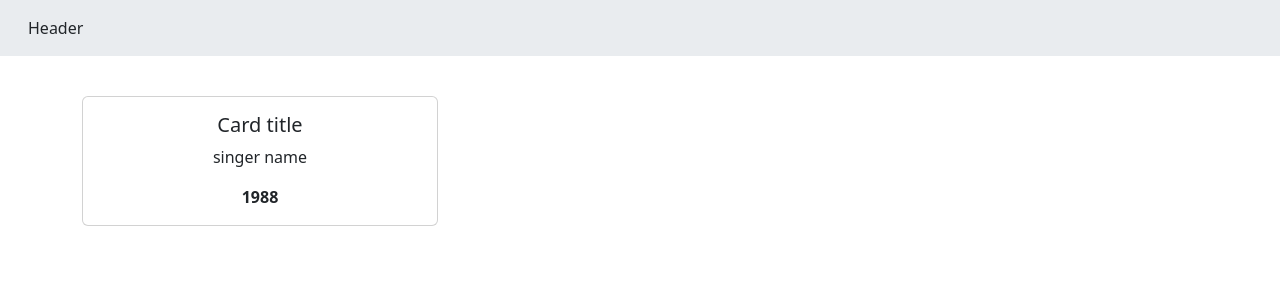
After one commit to orsoli/php-dischi-json, a PHP site: page /app/index.html in a window 1280 px wide. The commit adds this page. Shown: the top 300 px of the page. Run offline with PHP 8.4, Linux system fonts and the light colour scheme.

Commit message:
Added html Css and js

```diff
--- /dev/null
+++ b/app/index.html
@@ -0,0 +1,59 @@
+<!doctype html>
+<html lang="en">
+
+<head>
+    <meta charset="UTF-8" />
+    <link rel="icon" type="image/svg+xml" href="" />
+    <meta name="viewport" content="width=device-width, initial-scale=1.0" />
+    <meta name="author" content="Orsol Filaj" />
+    <meta name="description" content="PHP Dischi JSON" />
+
+    <!-- Link Bootstrap Css  -->
+    <link rel="stylesheet" href="https://cdn.jsdelivr.net/npm/bootstrap@5.3.3/dist/css/bootstrap.min.css">
+    <!-- Vue3  -->
+    <script defer src="https://unpkg.com/vue@3/dist/vue.global.prod.js"></script>
+
+
+    <title>PHP Dischi JSON</title>
+</head>
+
+<body>
+    <!-- Header  -->
+    <Header>
+        <nav class="navbar bg-body-secondary p-3 mb-3">
+            <div class="container-fluid">
+                Header
+            </div>
+        </nav>
+    </Header>
+
+    <!-- Main  -->
+    <Main>
+        <!-- Container  -->
+        <div class="container mx-auto py-4" id="app">
+            <div class="row row-cols-1 row-cols-sm-2 row-cols-md-3">
+                <div class="col">
+                    <div class="card">
+                        <!-- <img src="..." class="card-img-top" alt="..."> -->
+                        <div class="card-body text-center">
+                            <h5 class="card-title">Card title</h5>
+                            <p>singer name</p>
+                            <strong>1988</strong>
+                        </div>
+                    </div>
+                </div>
+            </div>
+        </div>
+    </Main>
+
+    <!-- Script js  -->
+    <script type="module" src="./js/main.js"></script>
+    <!-- Axios -->
+    <script src="https://cdn.jsdelivr.net/npm/axios/dist/axios.min.js"></script>
+    <!-- Bootstrap and js scripts  -->
+    <script src="https://cdn.jsdelivr.net/npm/bootstrap@5.3.3/dist/js/bootstrap.bundle.min.js"
+        integrity="sha384-YvpcrYf0tY3lHB60NNkmXc5s9fDVZLESaAA55NDzOxhy9GkcIdslK1eN7N6jIeHz"
+        crossorigin="anonymous"></script>
+</body>
+
+</html>
--- /dev/null
+++ b/app/js/main.js
@@ -0,0 +1,25 @@
+import { createApp } from "https://unpkg.com/vue@3/dist/vue.esm-browser.js";
+
+createApp({
+  data() {
+    return {};
+  },
+  methods: {
+    getSongList() {
+      axios
+        .get("http://localhost:8888/php-dischi-json/db/dischi.json")
+        .then(function (response) {
+          // handle success
+          console.log(response.data);
+        })
+        .catch(function (error) {
+          // handle error
+          console.log(error);
+        });
+    },
+  },
+
+  created() {
+    this.getSongList();
+  },
+}).mount("#app");
```
Also changed, not shown: index.php (+0 -31 lines).
